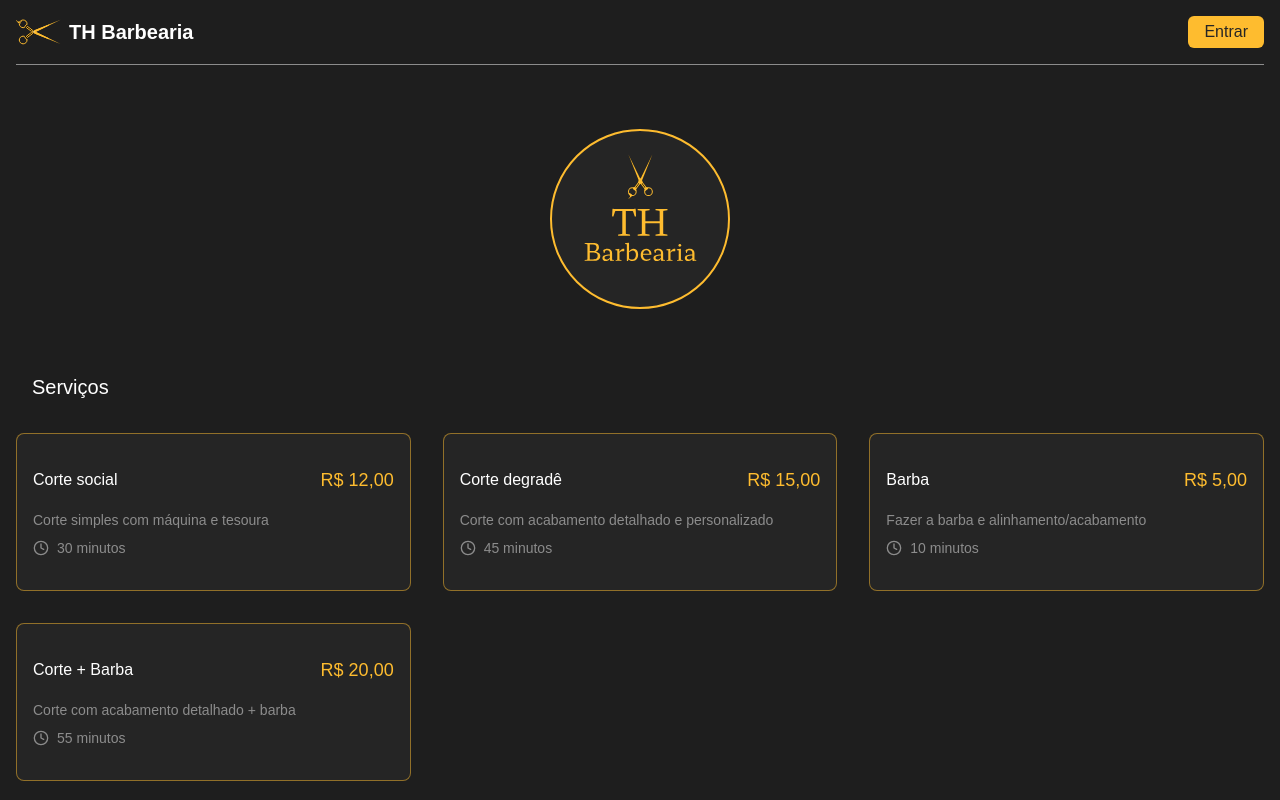
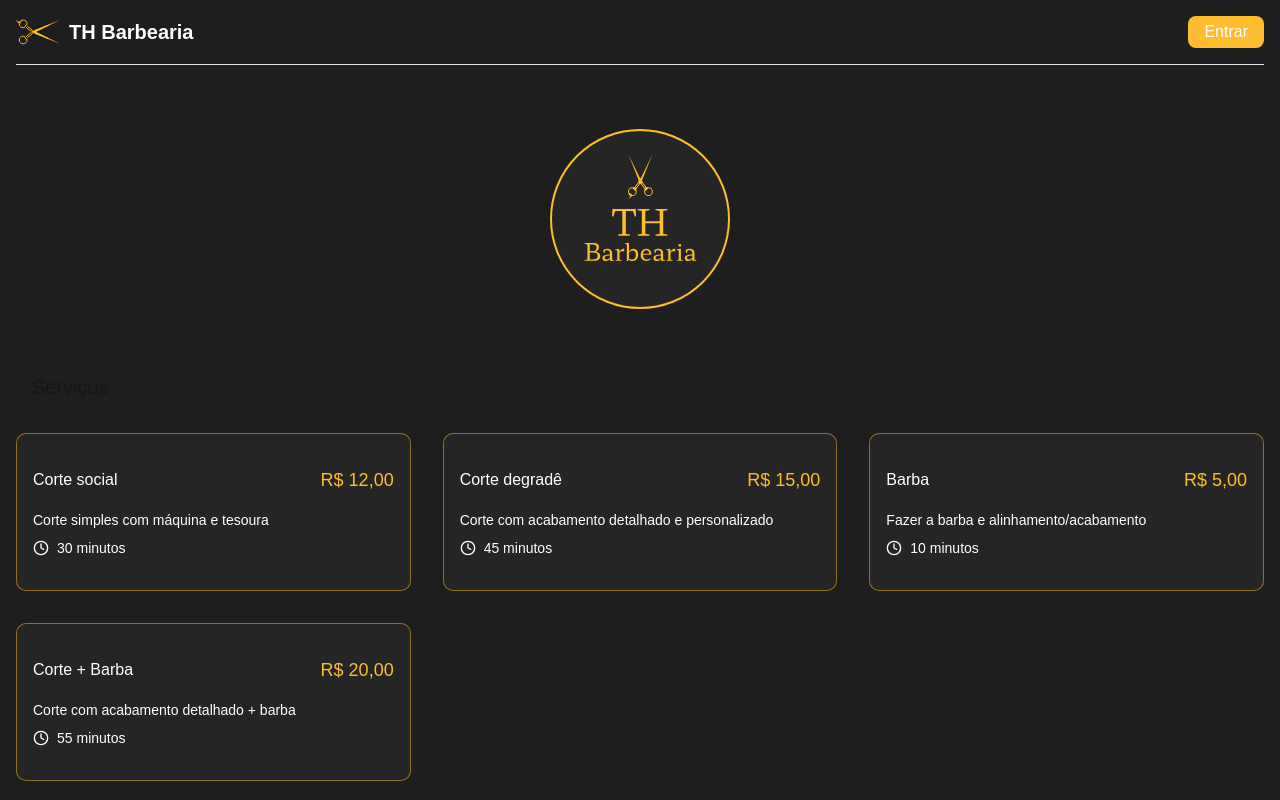
Before and after one commit to IagoRdgs/thbarber, a React (Vite) app: page / in a window 1280 px wide. Built offline with nearby package versions, Linux system fonts and the light colour scheme; a web font is replaced by a local one.

Commit message:
:bug: fix: renomeadas as variáveis p (personalizadas) por causa de conflito com as variáveis do shadcn

```diff
--- a/src/index.css
+++ b/src/index.css
@@ -1,15 +1,18 @@
 @import url('https://fonts.googleapis.com/css2?family=Hahmlet:wght@100..900&display=swap');
 @import 'tailwindcss';
+@import "tw-animate-css";
+
+@custom-variant dark (&:is(.dark *));
 
 @theme {
   --font-hahmlet: "Hahmlet", sans-serif;
 
   --color-primary-bg: #1E1E1E;
   --color-secondary-bg: #252525;
-  --color-primary: #FFF;
-  --color-secondary: #D9D9D9;
-  --color-tertiary: #8C8C8C;
-  --color-dark: #252525;
+  --color-primary-p: #FFF;
+  --color-secondary-p: #D9D9D9;
+  --color-tertiary-p: #8C8C8C;
+  --color-dark-p: #252525;
   --color-yellow-mid: rgba(254, 188, 47, .5);
   --color-yellow-full: #FEBC2F;
 }
@@ -17,5 +20,121 @@
 body {
   font-family: var(--font-hahmlet);
   background-color: var(--color-primary-bg);
-  color: var(--color-primary);
+  color: var(--color-primary-p);
 }
+
+@theme inline {
+  --radius-sm: calc(var(--radius) - 4px);
+  --radius-md: calc(var(--radius) - 2px);
+  --radius-lg: var(--radius);
+  --radius-xl: calc(var(--radius) + 4px);
+  --color-background: var(--background);
+  --color-foreground: var(--foreground);
+  --color-card: var(--card);
+  --color-card-foreground: var(--card-foreground);
+  --color-popover: var(--popover);
+  --color-popover-foreground: var(--popover-foreground);
+  --color-primary: var(--primary);
+  --color-primary-foreground: var(--primary-foreground);
+  --color-secondary: var(--secondary);
+  --color-secondary-foreground: var(--secondary-foreground);
+  --color-muted: var(--muted);
+  --color-muted-foreground: var(--muted-foreground);
+  --color-accent: var(--accent);
+  --color-accent-foreground: var(--accent-foreground);
+  --color-destructive: var(--destructive);
+  --color-border: var(--border);
+  --color-input: var(--input);
+  --color-ring: var(--ring);
+  --color-chart-1: var(--chart-1);
+  --color-chart-2: var(--chart-2);
+  --color-chart-3: var(--chart-3);
+  --color-chart-4: var(--chart-4);
+  --color-chart-5: var(--chart-5);
+  --color-sidebar: var(--sidebar);
+  --color-sidebar-foreground: var(--sidebar-foreground);
+  --color-sidebar-primary: var(--sidebar-primary);
+  --color-sidebar-primary-foreground: var(--sidebar-primary-foreground);
+  --color-sidebar-accent: var(--sidebar-accent);
+  --color-sidebar-accent-foreground: var(--sidebar-accent-foreground);
+  --color-sidebar-border: var(--sidebar-border);
+  --color-sidebar-ring: var(--sidebar-ring);
+}
+
+:root {
+  --radius: 0.625rem;
+  --background: oklch(1 0 0);
+  --foreground: oklch(0.145 0 0);
+  --card: oklch(1 0 0);
+  --card-foreground: oklch(0.145 0 0);
+  --popover: oklch(1 0 0);
+  --popover-foreground: oklch(0.145 0 0);
+  --primary: oklch(0.205 0 0);
+  --primary-foreground: oklch(0.985 0 0);
+  --secondary: oklch(0.97 0 0);
+  --secondary-foreground: oklch(0.205 0 0);
+  --muted: oklch(0.97 0 0);
+  --muted-foreground: oklch(0.556 0 0);
+  --accent: oklch(0.97 0 0);
+  --accent-foreground: oklch(0.205 0 0);
+  --destructive: oklch(0.577 0.245 27.325);
+  --border: oklch(0.922 0 0);
+  --input: oklch(0.922 0 0);
+  --ring: oklch(0.708 0 0);
+  --chart-1: oklch(0.646 0.222 41.116);
+  --chart-2: oklch(0.6 0.118 184.704);
+  --chart-3: oklch(0.398 0.07 227.392);
+  --chart-4: oklch(0.828 0.189 84.429);
+  --chart-5: oklch(0.769 0.188 70.08);
+  --sidebar: oklch(0.985 0 0);
+  --sidebar-foreground: oklch(0.145 0 0);
+  --sidebar-primary: oklch(0.205 0 0);
+  --sidebar-primary-foreground: oklch(0.985 0 0);
+  --sidebar-accent: oklch(0.97 0 0);
+  --sidebar-accent-foreground: oklch(0.205 0 0);
+  --sidebar-border: oklch(0.922 0 0);
+  --sidebar-ring: oklch(0.708 0 0);
+}
+
+.dark {
+  --background: oklch(0.145 0 0);
+  --foreground: oklch(0.985 0 0);
+  --card: oklch(0.205 0 0);
+  --card-foreground: oklch(0.985 0 0);
+  --popover: oklch(0.205 0 0);
+  --popover-foreground: oklch(0.985 0 0);
+  --primary: oklch(0.922 0 0);
+  --primary-foreground: oklch(0.205 0 0);
+  --secondary: oklch(0.269 0 0);
+  --secondary-foreground: oklch(0.985 0 0);
+  --muted: oklch(0.269 0 0);
+  --muted-foreground: oklch(0.708 0 0);
+  --accent: oklch(0.269 0 0);
+  --accent-foreground: oklch(0.985 0 0);
+  --destructive: oklch(0.704 0.191 22.216);
+  --border: oklch(1 0 0 / 10%);
+  --input: oklch(1 0 0 / 15%);
+  --ring: oklch(0.556 0 0);
+  --chart-1: oklch(0.488 0.243 264.376);
+  --chart-2: oklch(0.696 0.17 162.48);
+  --chart-3: oklch(0.769 0.188 70.08);
+  --chart-4: oklch(0.627 0.265 303.9);
+  --chart-5: oklch(0.645 0.246 16.439);
+  --sidebar: oklch(0.205 0 0);
+  --sidebar-foreground: oklch(0.985 0 0);
+  --sidebar-primary: oklch(0.488 0.243 264.376);
+  --sidebar-primary-foreground: oklch(0.985 0 0);
+  --sidebar-accent: oklch(0.269 0 0);
+  --sidebar-accent-foreground: oklch(0.985 0 0);
+  --sidebar-border: oklch(1 0 0 / 10%);
+  --sidebar-ring: oklch(0.556 0 0);
+}
+
+@layer base {
+  * {
+    @apply border-border outline-ring/50;
+  }
+  body {
+    @apply bg-background text-foreground;
+  }
+}
```
